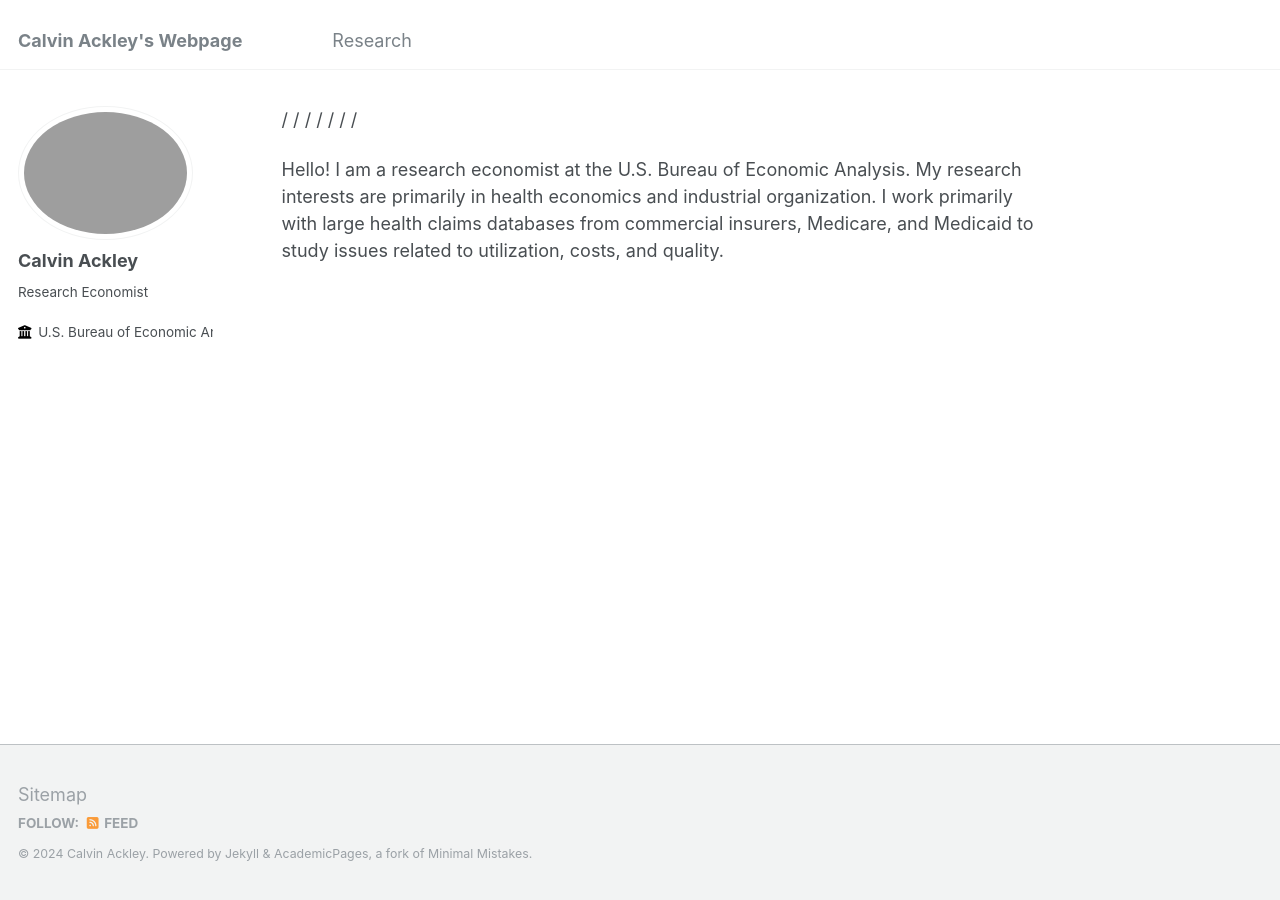
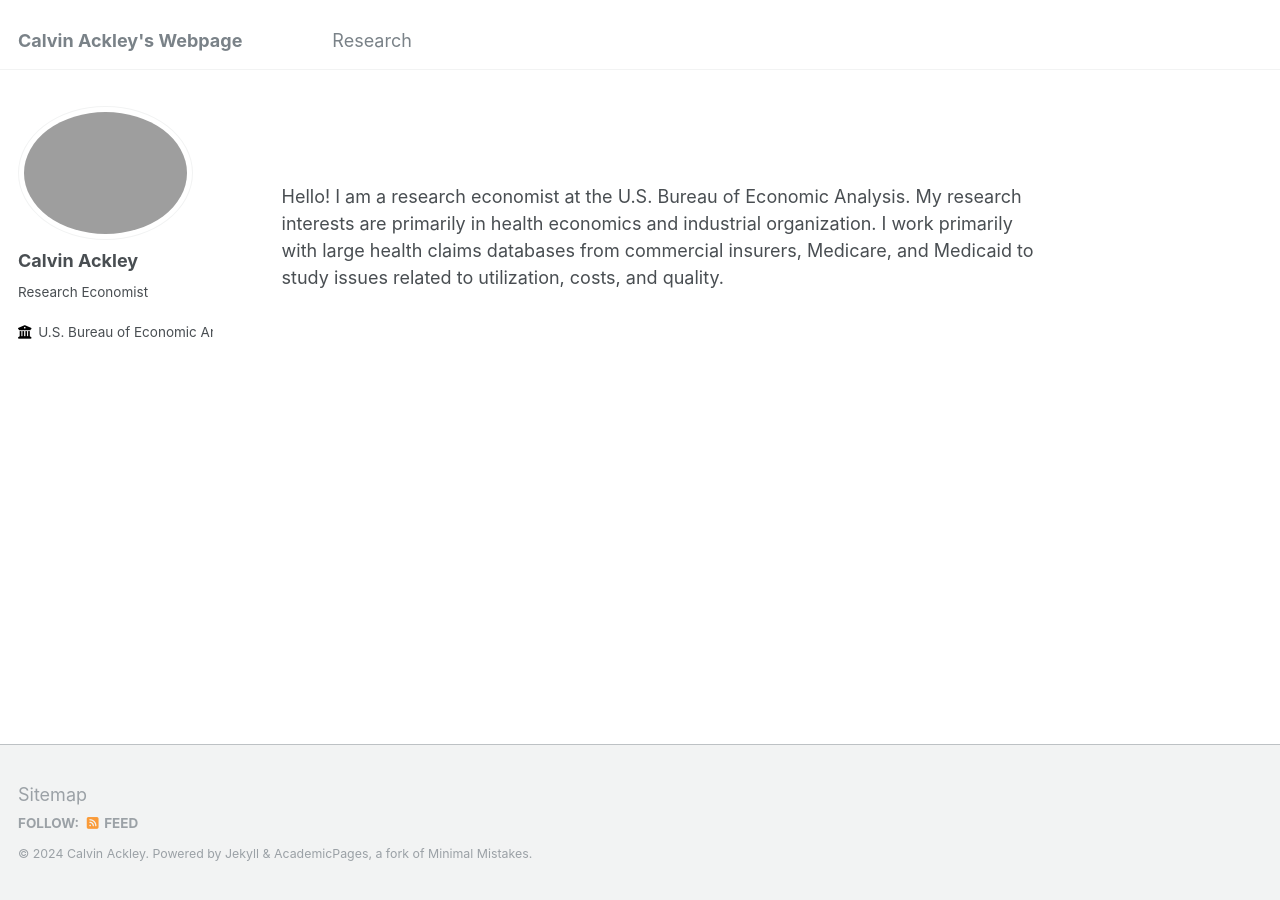
Before and after one commit to ackleycb/ackleycb.github.io, a Jekyll site: the page built from _pages/about.md, in a window 1280 px wide. Built offline with Jekyll 4.4.1, drawn with Linux system fonts in a browser that asks for light colours.

Commit message:
Update about.md

```diff
--- a/_pages/about.md
+++ b/_pages/about.md
@@ -8,13 +8,7 @@ redirect_from:
 ---
 
 
-/
-/
-/
-/
-/
-/
-/
+<br/><br/>
 
 
 
```
